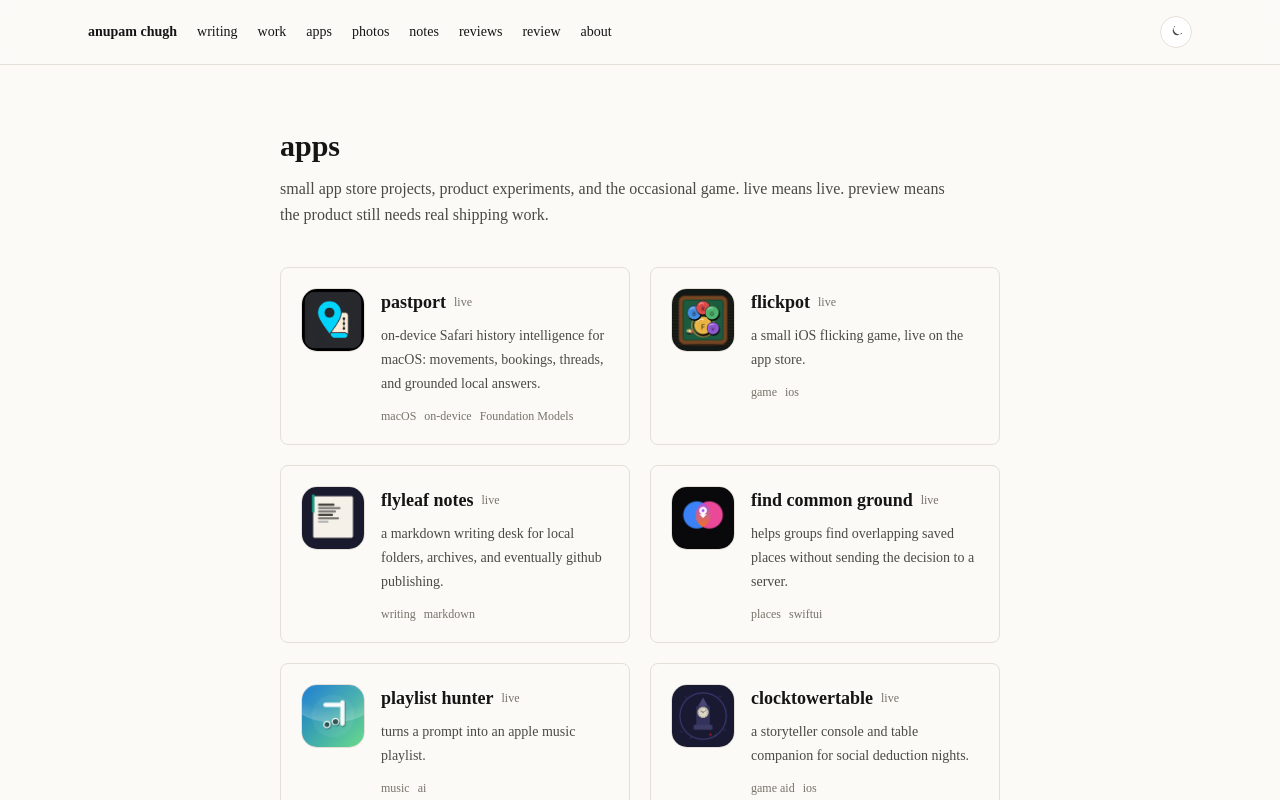
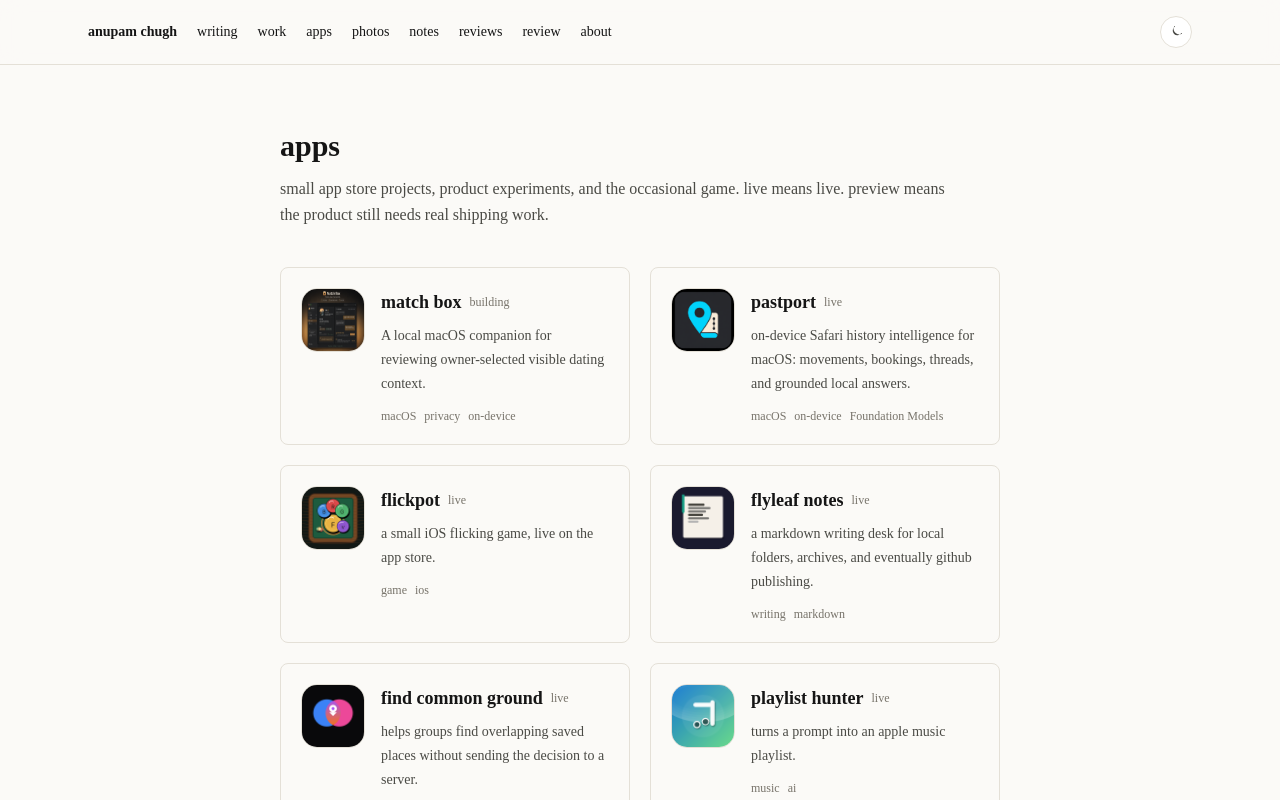
Before and after one commit to anupamchugh/anupamchugh.github.io, a Next.js app: page /apps in a window 1280 px wide. Shown: the top 800 px of the page. Built offline with nearby package versions, Linux system fonts and the light colour scheme.

Commit message:
feat: list match box across project shelves

```diff
--- a/app/apps/page.tsx
+++ b/app/apps/page.tsx
@@ -2,6 +2,7 @@
 import Image from 'next/image';
 import Link from 'next/link';
 import { apps } from '@/lib/content';
+import { matchBoxApp } from '@/lib/match-box';
 
 export const metadata: Metadata = {
   title: 'apps',
@@ -18,7 +19,7 @@
       </p>
 
       <div className="mt-10 grid gap-5 sm:grid-cols-2">
-        {apps.map((app) => (
+        {[matchBoxApp, ...apps].map((app) => (
           <Link
             key={app.slug}
             href={app.href}
--- a/app/work/page.tsx
+++ b/app/work/page.tsx
@@ -2,6 +2,7 @@
 import Image from 'next/image';
 import Link from 'next/link';
 import { apps, recentlyReviewedProjects, selectedWork } from '@/lib/content';
+import { matchBoxApp, matchBoxReviewedProject } from '@/lib/match-box';
 
 export const metadata: Metadata = {
   title: 'work',
@@ -28,7 +29,7 @@
           <span className="font-mono text-xs text-tertiary">reviewed shelf / 2026</span>
         </div>
         <div className="mt-6 grid gap-4 sm:grid-cols-2">
-          {recentlyReviewedProjects.map((item) => (
+          {[matchBoxReviewedProject, ...recentlyReviewedProjects].map((item) => (
             <Link
               key={item.name}
               href={item.href}
@@ -56,7 +57,7 @@
       <section className="mt-12">
         <h2 className="text-sm font-semibold text-primary">apps</h2>
         <div className="mt-5 grid gap-4 sm:grid-cols-2">
-          {apps.map((app) => (
+          {[matchBoxApp, ...apps].map((app) => (
             <Link
               id={app.slug}
               key={app.slug}
--- /dev/null
+++ b/lib/match-box.ts
@@ -0,0 +1,19 @@
+import type { AppItem, WorkItem } from '@/lib/content';
+
+export const matchBoxApp: AppItem = {
+  name: 'Match Box',
+  slug: 'match-box',
+  description: 'A local macOS companion for reviewing owner-selected visible dating context.',
+  href: '/match-box/',
+  status: 'building',
+  tags: ['macOS', 'privacy', 'on-device'],
+  icon: '/apps/match-box-fictional-demo.png',
+};
+
+export const matchBoxReviewedProject: WorkItem = {
+  name: 'match box',
+  description: 'A private, local-first review workspace for selected dating-app context.',
+  href: '/match-box/',
+  status: 'building',
+  tags: ['macOS', 'privacy', 'Foundation Models', 'reviewed 2026'],
+};
```
